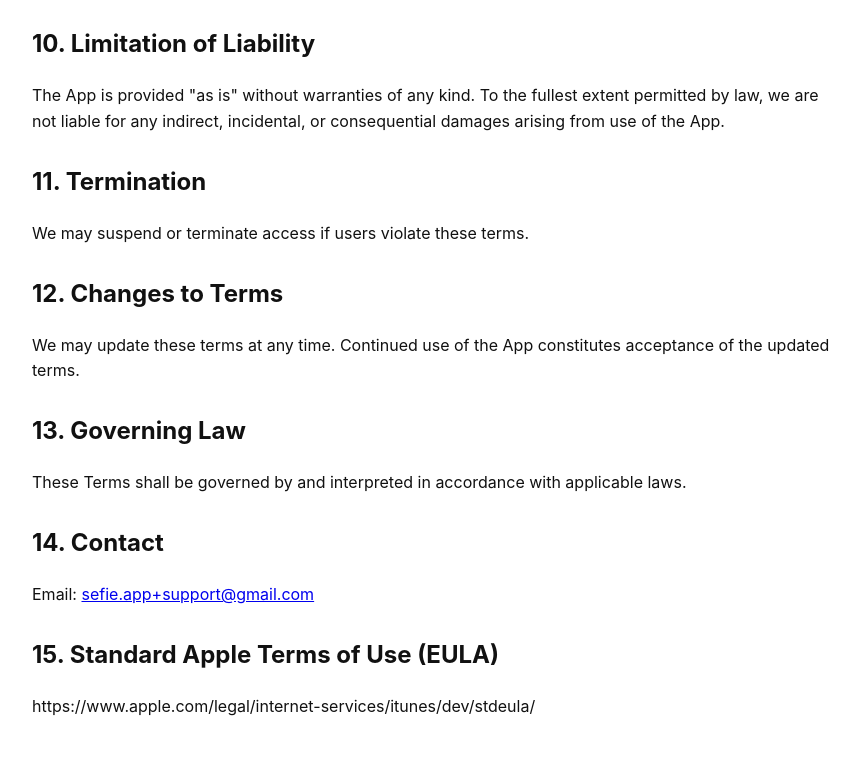
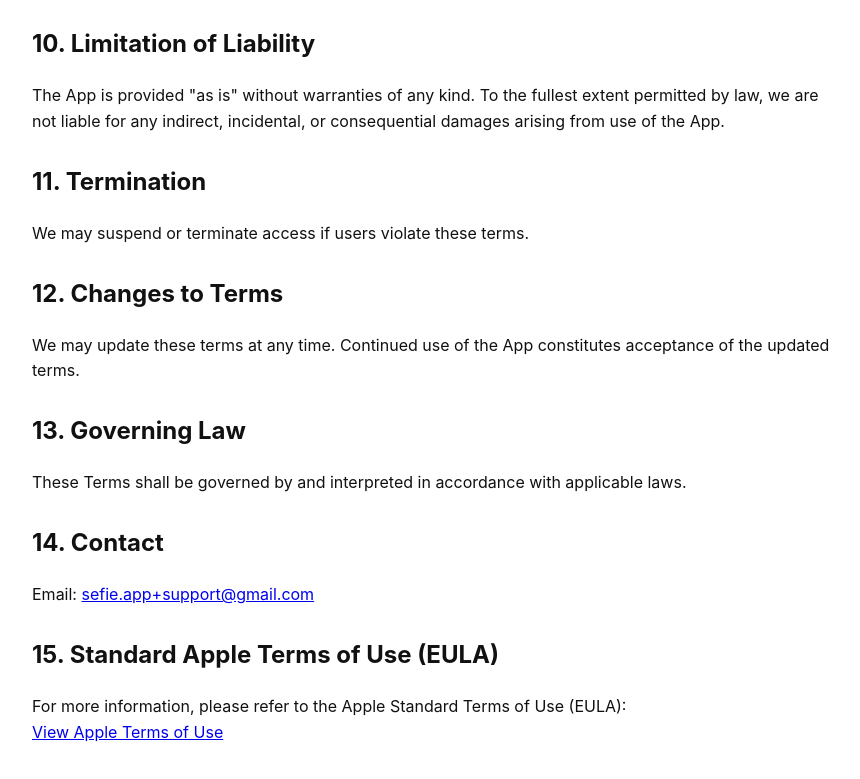
Before and after one commit to sefieapp/sefie-site, a plain HTML site: page terms.html in a window 1280 px wide. Shown: the part 1592-2371 px from the top of the page, without its empty margins (8-868 px from the left). Drawn offline with Linux system fonts and the light colour scheme.

Commit message:
Update terms.html

```diff
--- a/terms.html
+++ b/terms.html
@@ -116,7 +116,10 @@ Email: <a href="mailto:sefie.app+support@gmail.com">sefie.app+support@gmail.com<
 
 <h2>15. Standard Apple Terms of Use (EULA)</h2>
 <p>
-https://www.apple.com/legal/internet-services/itunes/dev/stdeula/
+For more information, please refer to the Apple Standard Terms of Use (EULA):<br>
+<a href="https://www.apple.com/legal/internet-services/itunes/dev/stdeula/" target="_blank">
+View Apple Terms of Use
+</a>
 </p>
 
 </body>
```
